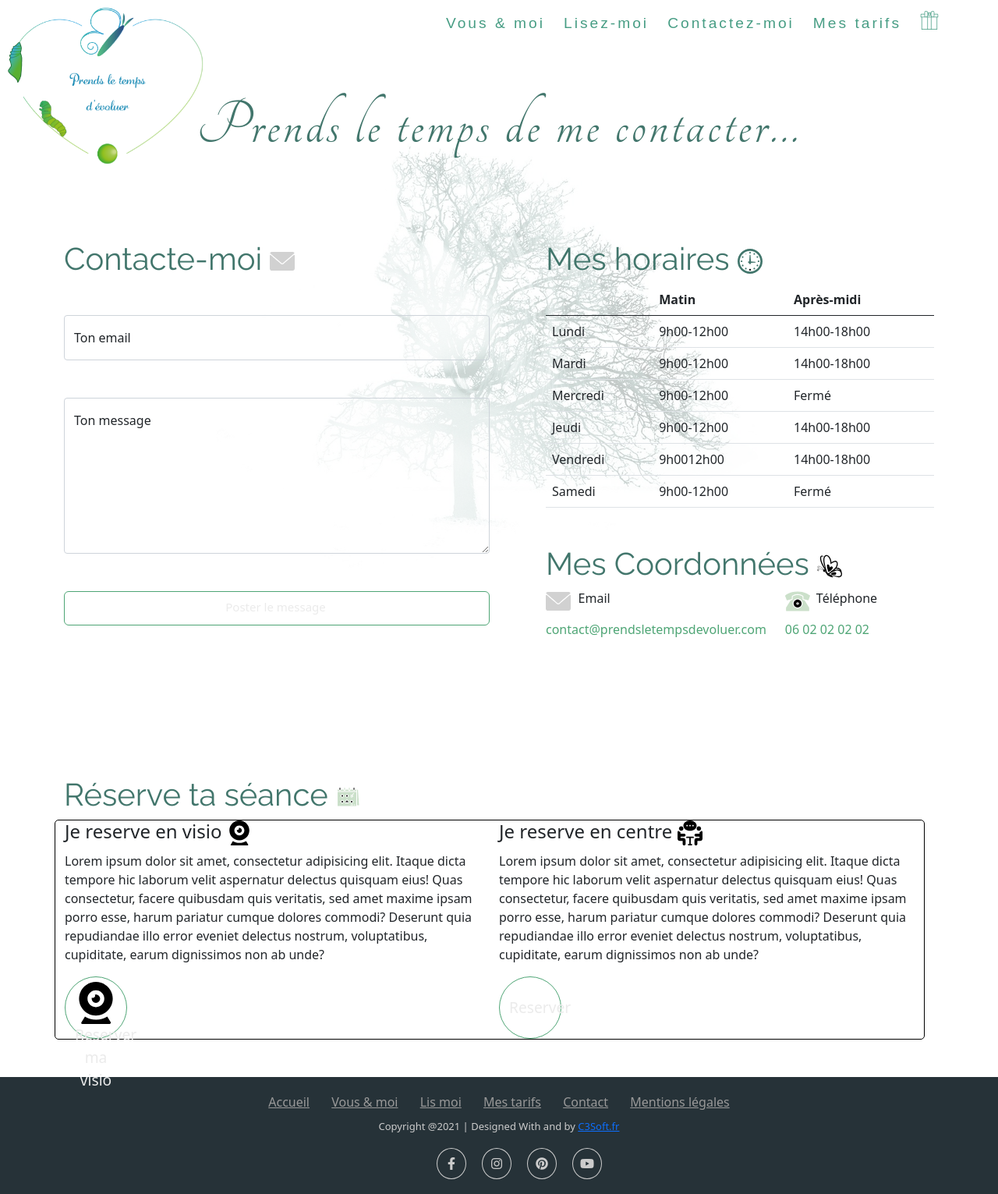
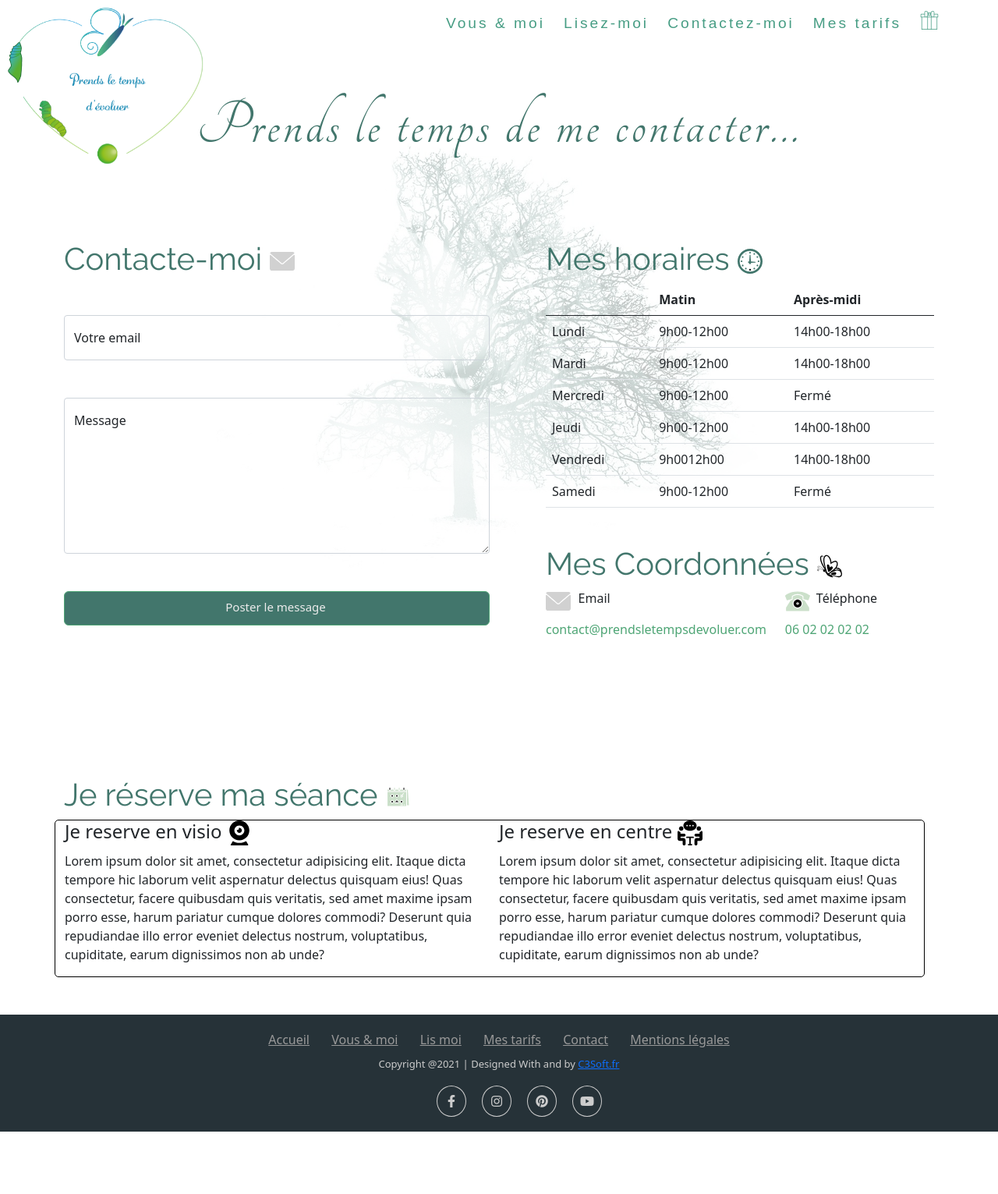
Before and after one commit to c3soft/nassima-sophro, a Symfony app: template templates/contact/contact.html.twig in a window 1280 px wide. Shown: the whole page at 78% size. After the commit the page ends 1451 px from the top, so only its background shows below. Run offline with Twig, Linux system fonts and the light colour scheme; the template is opened without the code that fills it, so the values that code supplies are empty; some libraries are stand-ins or nearby versions.

Commit message:
Fix typo contact

```diff
--- a/public/css/style.css
+++ b/public/css/style.css
@@ -752,6 +752,7 @@ h3{
 
 /* button */
 .btn-contact{
+    background-color: #42766C;
     width: 100%;
     font-size: 15px;
     color: #ebebeb;
--- a/templates/contact/contact.html.twig
+++ b/templates/contact/contact.html.twig
@@ -21,13 +21,13 @@
 
 						<div class="form-floating mb-5">
 							<input type="email" class="form-control" id="floatingInput" placeholder="name@example.com">
-							<label for="floatingInput">Ton email</label>
+							<label for="floatingInput">Votre email</label>
 
 						</div>
 
 						<div class="form-floating mb-5">
 							<textarea class="form-control" placeholder="Laisse un commentaire" id="floatingTextarea" style="height: 200px"></textarea>
-							<label for="floatingTextarea">Ton message</label>
+							<label for="floatingTextarea">Message</label>
 
 						</div>
 
@@ -119,7 +119,7 @@
 
 		</div>
 		<section class="container mb-5">
-			<h3>Réserve ta séance
+			<h3>Je réserve ma séance
 				<img class="logo-media" src="{{ asset('img/icons/calendar.svg') }}" alt=""></h3>
 			<div class="row reservation">
 
@@ -127,14 +127,14 @@
 				<h4 class="mx-auto">Je reserve en visio
 					<img class="logo-media" src="{{ asset('img/icons/webcam.svg') }}" alt=""></h4>
 				<p>Lorem ipsum dolor sit amet, consectetur adipisicing elit. Itaque dicta tempore hic laborum velit aspernatur delectus quisquam eius! Quas consectetur, facere quibusdam quis veritatis, sed amet maxime ipsam porro esse, harum pariatur cumque dolores commodi? Deserunt quia repudiandae illo error eveniet delectus nostrum, voluptatibus, cupiditate, earum dignissimos non ab unde?</p>
-				<button class="btn btn-reserve"><img class="logo-send" src="{{ asset('img/icons/webcam.svg') }}" alt="Envoyer le message">Reserver ma visio</button>
+				{# <button class="btn btn-reserve"><img class="logo-send" src="{{ asset('img/icons/webcam.svg') }}" alt="Envoyer le message">Reserver ma visio</button> #}
 
 			</div>
 			<div class="col">
 				<h4 class="mx-auto">Je reserve en centre
 					<img class="logo-media" src="{{ asset('img/icons/discussion.svg') }}" alt=""></h4>
 				<p>Lorem ipsum dolor sit amet, consectetur adipisicing elit. Itaque dicta tempore hic laborum velit aspernatur delectus quisquam eius! Quas consectetur, facere quibusdam quis veritatis, sed amet maxime ipsam porro esse, harum pariatur cumque dolores commodi? Deserunt quia repudiandae illo error eveniet delectus nostrum, voluptatibus, cupiditate, earum dignissimos non ab unde?</p>
-				<button class="btn btn-reserve">Reserver</button>
+				{# <button class="btn btn-reserve">Reserver</button> #}
 
 			</div>
 
```
